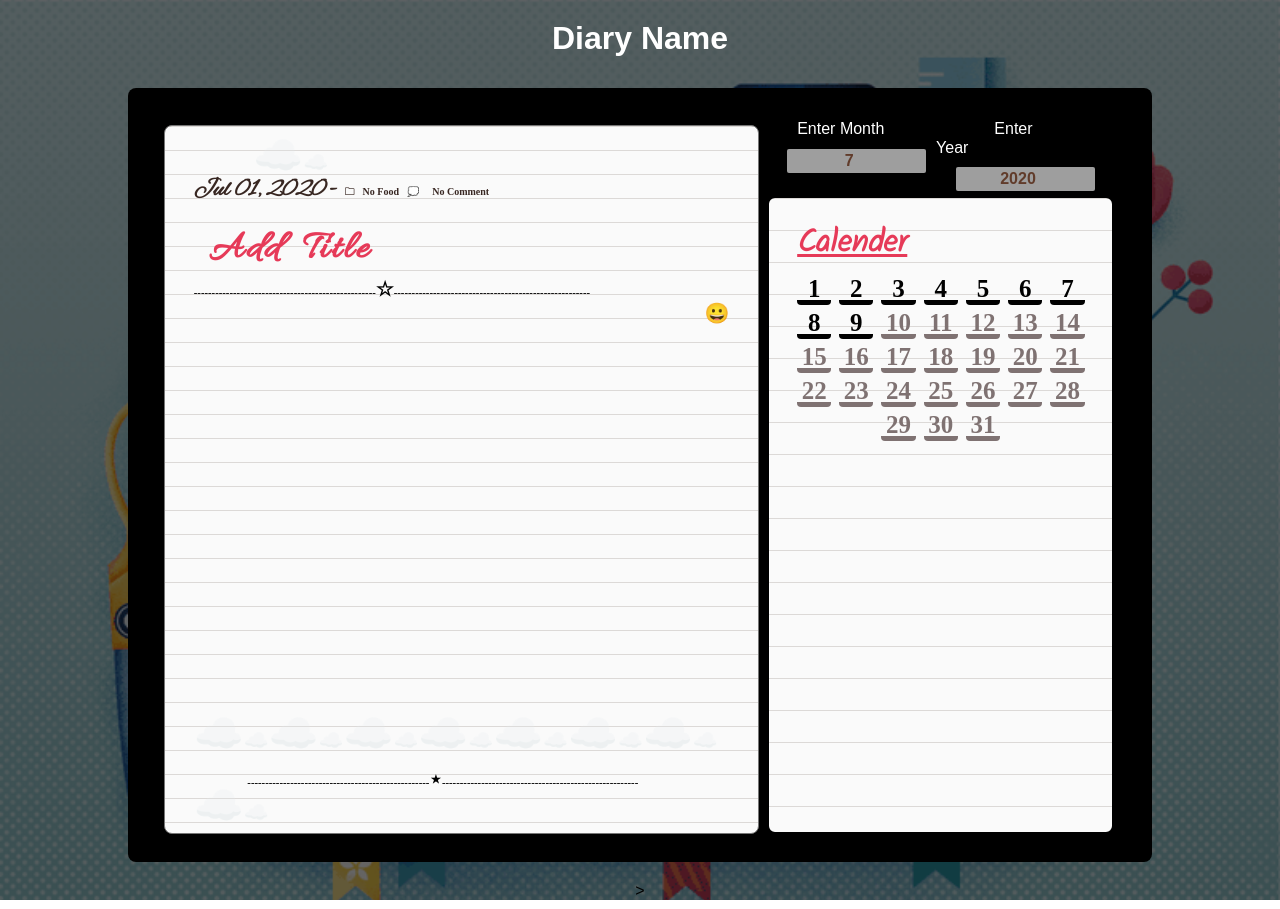
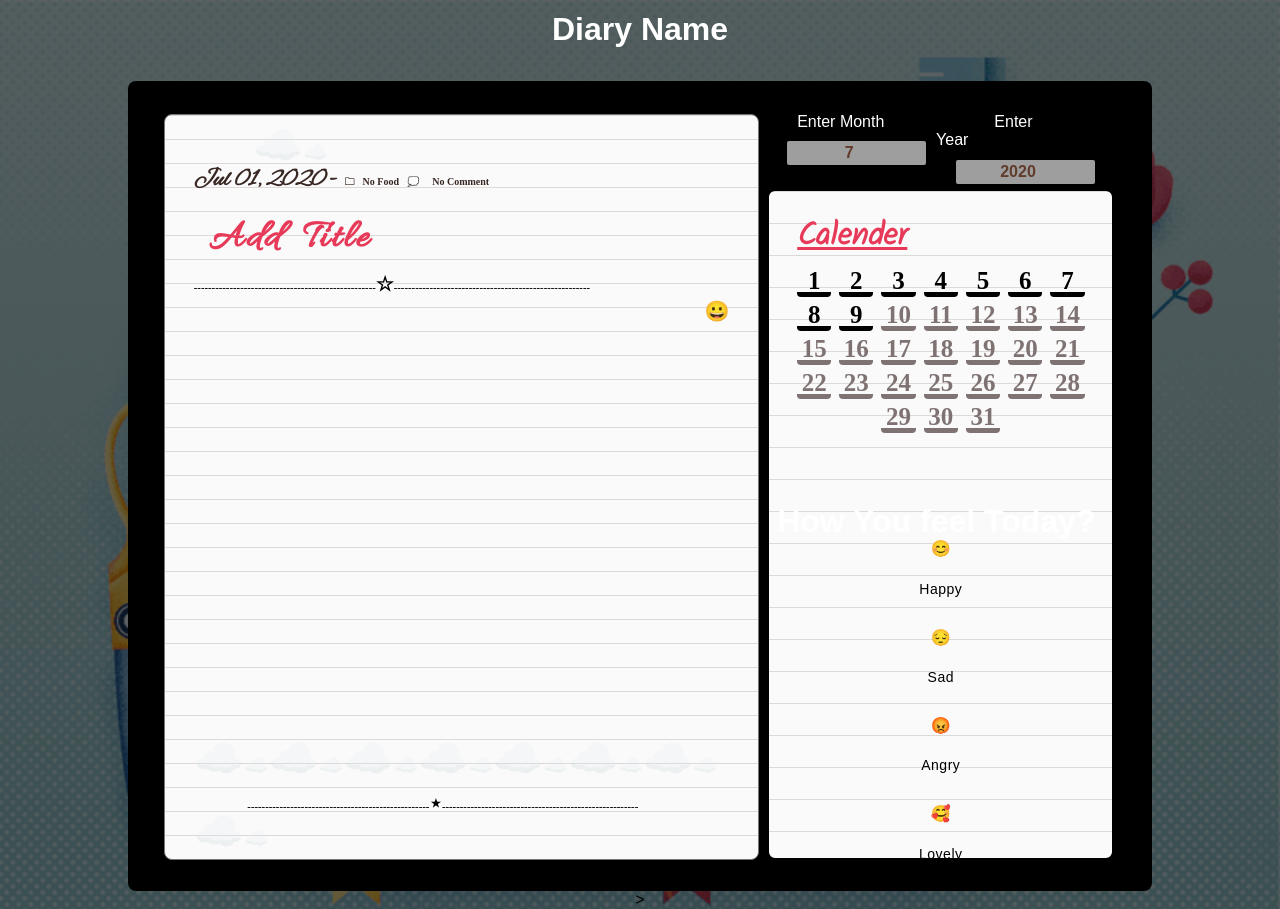
Before and after one commit to prashant280920/Personal_Diary_WebApp, a React (Create React App) app: page / in a window 1280 px wide. Built offline with nearby package versions, Linux system fonts and the light colour scheme; grey boxes are pictures that could not be loaded; a web font is replaced by a local one.

Commit message:
added mood option

```diff
--- a/src/components/Profile/Profile.js
+++ b/src/components/Profile/Profile.js
@@ -1,5 +1,6 @@
 import React from 'react';
 import Calender from "./.././Calender/Calender.js";
+import Mood from "./Mood.js";
 
 const Profile = ({ Month, Year }) => {
 	console.log("Pro",Month,Year)
@@ -7,6 +8,8 @@ const Profile = ({ Month, Year }) => {
 		<div className=" pa2 profiles" style={{height:"100%",width:"100%",margin:"0px"}}>
 			<h1 className="p-cal"><u>Calender</u></h1>
 			<Calender Month={Month} Year={Year}/>
+			<h1 className="p-feel">How You feel Today?</h1>
+			<Mood />
 		</div>
 	);
 
```
